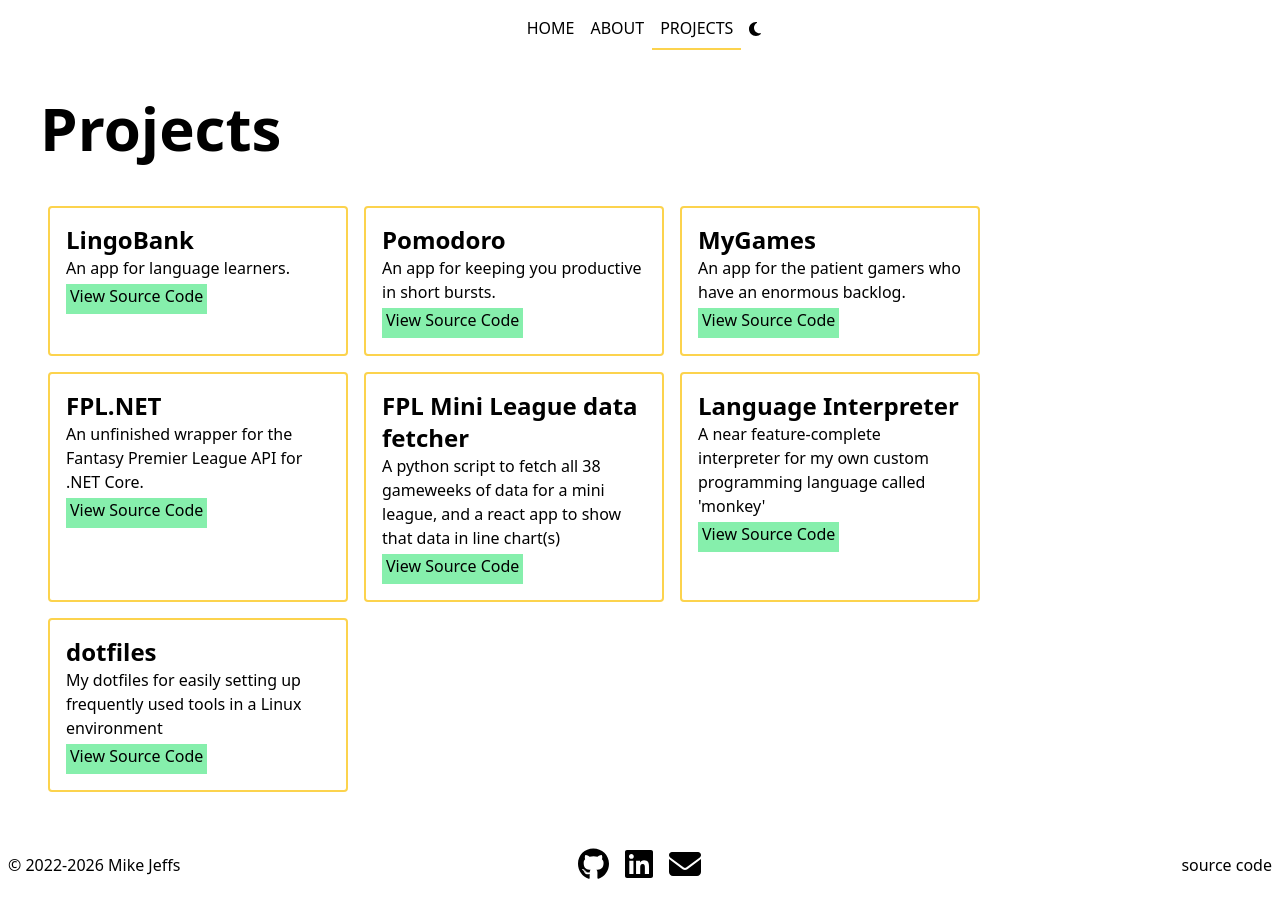
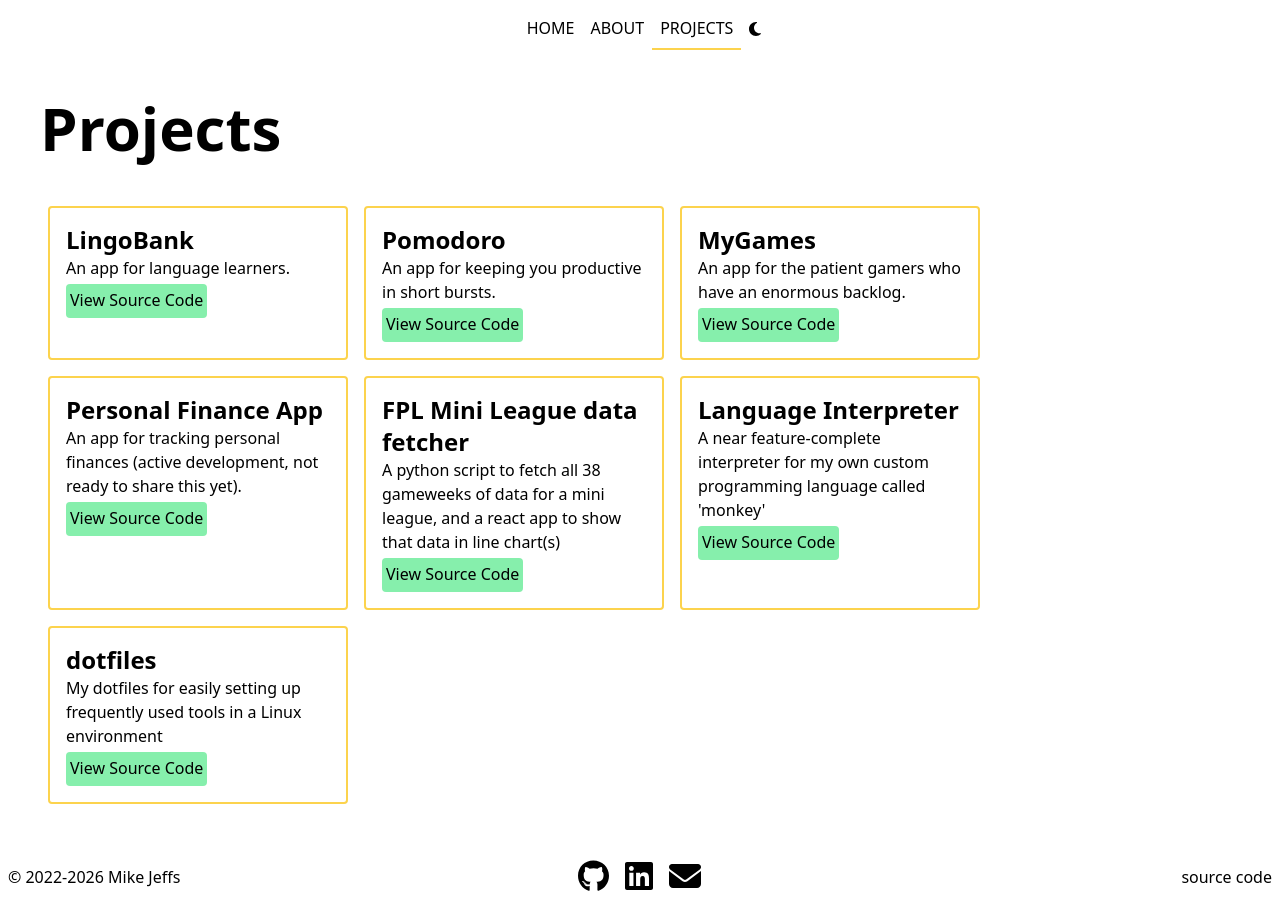
Before and after one commit to mj3f/personal-website, a Next.js app: page /projects in a window 1280 px wide. Built offline with nearby package versions, Linux system fonts and the light colour scheme.

Commit message:
chore: re-ordered skills, fixed link styling, fixed linkedin link.

```diff
--- a/components/CustomLink.tsx
+++ b/components/CustomLink.tsx
@@ -2,14 +2,18 @@ import Link from "next/link";
 import React from "react";
 
 export interface CustomLinkProps {
-    text: string;
-    link: string;
+  text: string;
+  link: string;
 }
 
 const CustomLink: React.FC<CustomLinkProps> = ({ text, link }) => (
-    <Link href={link} className="px-1 pb-1 bg-green-300 hover:bg-white border-b-2 border-transparent hover:border-amber-300 dark:text-white dark:bg-rose-500 dark:hover:bg-slate-800">
-        {text}
-    </Link>
+  <Link
+    href={link}
+    className="px-1 p-1 bg-green-300 hover:bg-white border-b-2 border-transparent rounded
+     hover:border-amber-300 dark:text-white dark:bg-rose-500 dark:hover:bg-slate-800"
+  >
+    {text}
+  </Link>
 );
 
 export default CustomLink;
--- a/components/Footer.tsx
+++ b/components/Footer.tsx
@@ -18,7 +18,7 @@ const Footer: React.FC = () => {
           <FontAwesomeIcon icon={faGithub} size={"2x"} />
         </Link>
         <Link
-          href="https://www.linkedin.com/in/michael-jeffs-pratt-650046123/"
+          href="https://www.linkedin.com/in/michael-j-650046123"
           className={anchorClass}
         >
           <FontAwesomeIcon icon={faLinkedin} size={"2x"} />
--- a/pages/about.tsx
+++ b/pages/about.tsx
@@ -42,23 +42,23 @@ export default function About() {
           </p>
           <div className="flex justify-evenly">
             <ul className="list-disc columns-1 md:columns-3">
-              <li>HTML</li>
-              <li>CSS (+ frameworks like MUI, Tailwind)</li>
+              <li>C#</li>
+              <li>.NET 8/10</li>
               <li>TypeScript</li>
               <li>React</li>
               <li>Angular (2+)</li>
-              <li>C#</li>
-              <li>.NET & Azure</li>
-              <li>SQL Server/PostgreSQL</li>
-              <li>Cosmos DB</li>
+              <li>HTML</li>
+              <li>Azure cloud</li>
+              <li>SQL Server/PostgreSQL/Cosmos DB</li>
               <li>Git</li>
               <li>Linux</li>
               <li>Docker</li>
-              <li>Azure</li>
+              <li>CSS (+ frameworks like MUI, Tailwind)</li>
               <li>CI/CD using Github actions, Azure DevOps</li>
               <li>Terraform</li>
-              <li className="opacity-50">Android (Java)</li>
-              <li className="opacity-50">iOS (Swift)</li>
+              <li>Android (Java)</li>
+              <li>Laravel</li>
+              <li>(Currently learning AWS)</li>
             </ul>
           </div>
         </div>
--- a/pages/projects.tsx
+++ b/pages/projects.tsx
@@ -7,10 +7,26 @@ export default function Projects() {
     <Layout>
       <ContentPageLayout title="Projects">
         <div id="projects" className="flex pt-10 flex-wrap">
-                    <Project name="LingoBank" description="An app for language learners." sourceCodeLink="LingoBank" />
-                    <Project name="Pomodoro" description="An app for keeping you productive in short bursts." sourceCodeLink="pomodoro" />
-                    <Project name="MyGames" description="An app for the patient gamers who have an enormous backlog." sourceCodeLink="my-games" />
-                    <Project name="FPL.NET" description="An unfinished wrapper for the Fantasy Premier League API for .NET Core." sourceCodeLink="API-FPL-NET" />
+          <Project
+            name="LingoBank"
+            description="An app for language learners."
+            sourceCodeLink="LingoBank"
+          />
+          <Project
+            name="Pomodoro"
+            description="An app for keeping you productive in short bursts."
+            sourceCodeLink="pomodoro"
+          />
+          <Project
+            name="MyGames"
+            description="An app for the patient gamers who have an enormous backlog."
+            sourceCodeLink="my-games"
+          />
+          <Project
+            name="Personal Finance App"
+            description="An app for tracking personal finances (active development, not ready to share this yet)."
+            sourceCodeLink=""
+          />
           <Project
             name="FPL Mini League data fetcher"
             description="A python script to fetch all 38 gameweeks of data for a mini league, and a react app to show that data in line chart(s)"
@@ -24,7 +40,7 @@ export default function Projects() {
           <Project
             name="dotfiles"
             description="My dotfiles for easily setting up frequently used tools in a Linux environment"
-                        sourceCodeLink="monkey"
+            sourceCodeLink="dotfiles"
           />
         </div>
       </ContentPageLayout>
--- a/tsconfig.json
+++ b/tsconfig.json
@@ -14,7 +14,7 @@
     "incremental": true,
     "esModuleInterop": true,
     "module": "esnext",
-    "moduleResolution": "node",
+    "moduleResolution": "bundler",
     "resolveJsonModule": true,
     "isolatedModules": true,
     "jsx": "react-jsx"
```
Lines whose indentation alone changed are shown as unchanged.
